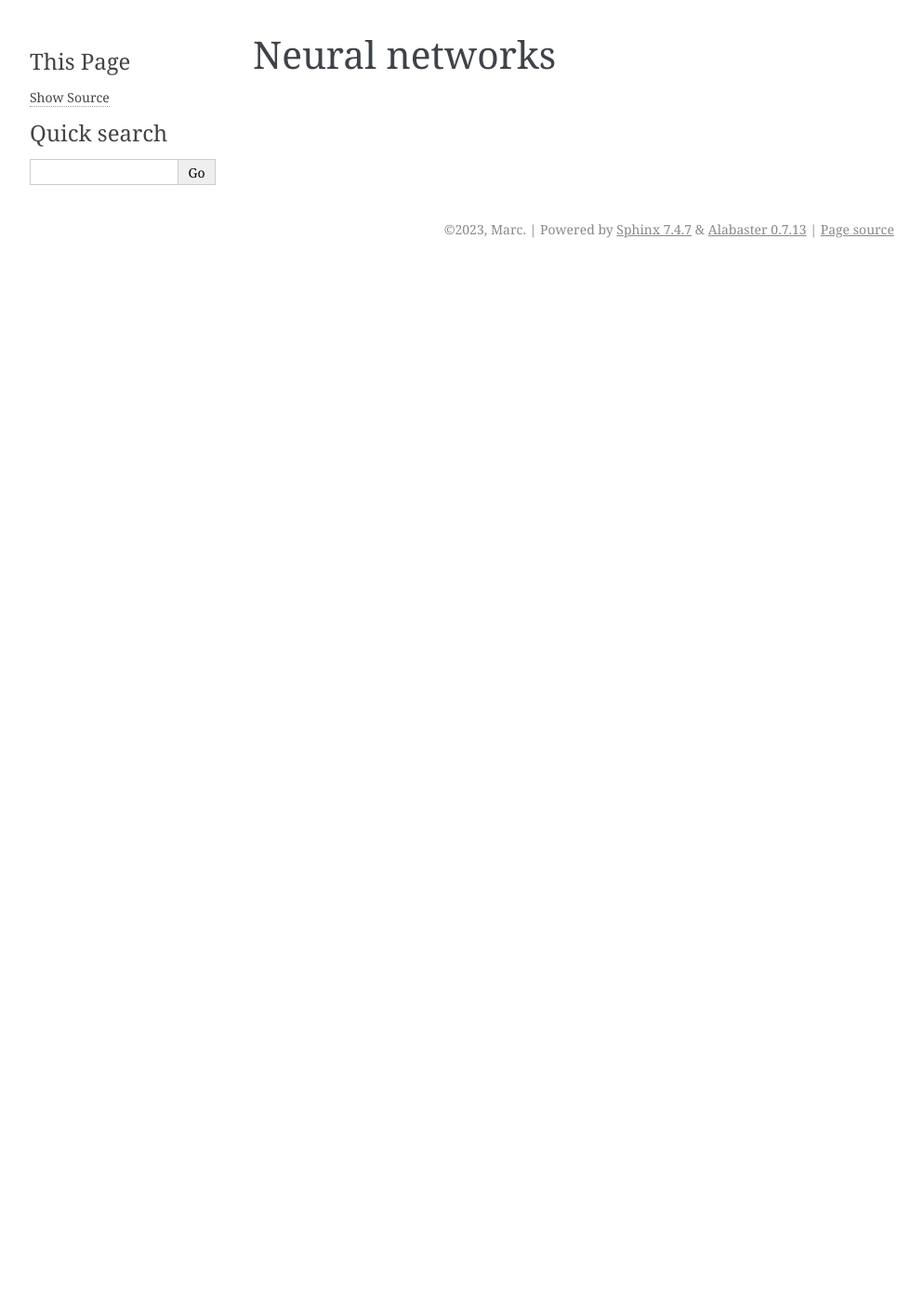
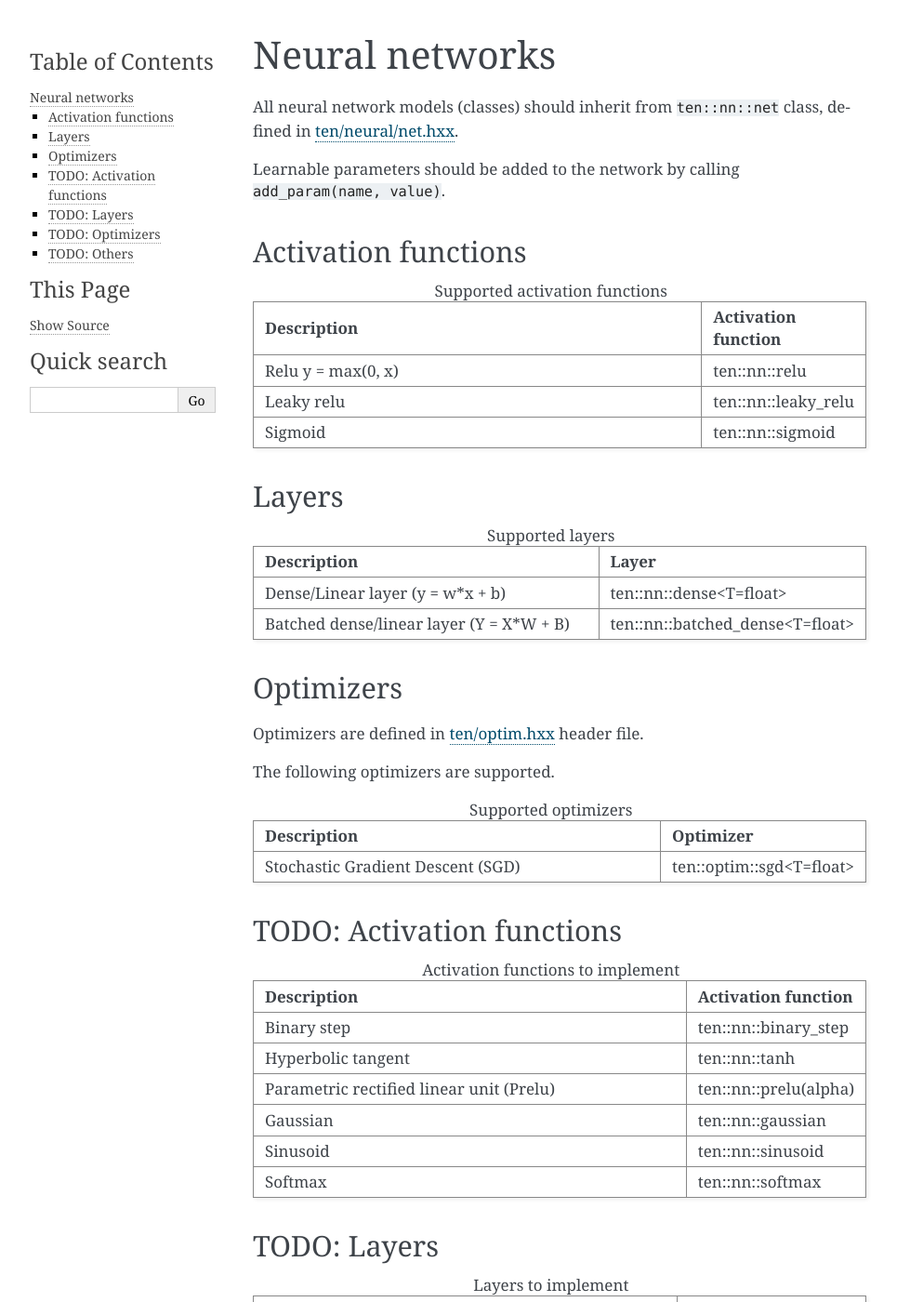
Before and after one commit to istmarc/tenseur, a Sphinx documentation site: the page built from docs/source/neural.rst, in a window 1280 px wide and 1400 px high. Shown: the whole window at 93% size, without its empty margins (148-1141 px from the left). Built offline with Sphinx 7.4.7, drawn with Linux system fonts in a browser that asks for light colours; some of the changed text lies outside the part shown.

Commit message:
[Docs] update neural networks documentation

```diff
--- a/docs/source/neural.rst
+++ b/docs/source/neural.rst
@@ -1,2 +1,116 @@
 Neural networks
 ===============
+
+All neural network models (classes) should inherit from ``ten::nn::net`` class, defined in `ten/neural/net.hxx <https://github.com/istmarc/tenseur/blob/main/ten/neural/net.hxx>`__.
+
+Learnable parameters should be added to the network by calling ``add_param(name, value)``.
+
+Activation functions
+--------------------
+
+.. list-table:: Supported activation functions
+   :widths: 75 25
+   :header-rows: 1
+
+   * - Description
+     - Activation function
+   * - Relu y = max(0, x)
+     - ten::nn::relu
+   * - Leaky relu
+     - ten::nn::leaky_relu
+   * - Sigmoid
+     - ten::nn::sigmoid
+
+Layers
+------
+
+.. list-table:: Supported layers
+   :widths: 75 25
+   :header-rows: 1
+
+   * - Description
+     - Layer
+   * - Dense/Linear layer (y = w*x + b)
+     - ten::nn::dense<T=float>
+   * - Batched dense/linear layer (Y = X*W + B)
+     - ten::nn::batched_dense<T=float>
+
+
+Optimizers
+----------
+
+Optimizers are defined in `ten/optim.hxx <https://github.com/istmarc/tenseur/blob/main/ten/optim.hxx>`__ header file.
+
+The following optimizers are supported.
+
+.. list-table:: Supported optimizers
+   :widths: 75 25
+   :header-rows: 1
+
+   * - Description
+     - Optimizer
+   * - Stochastic Gradient Descent (SGD)
+     - ten::optim::sgd<T=float>
+
+TODO: Activation functions
+--------------------------
+
+.. list-table:: Activation functions to implement
+   :widths: 75 25
+   :header-rows: 1
+
+   * - Description
+     - Activation function
+   * - Binary step
+     - ten::nn::binary_step
+   * - Hyperbolic tangent
+     - ten::nn::tanh
+   * - Parametric rectified linear unit (Prelu)
+     - ten::nn::prelu(alpha)
+   * - Gaussian
+     - ten::nn::gaussian
+   * - Sinusoid
+     - ten::nn::sinusoid
+   * - Softmax
+     - ten::nn::softmax
+
+
+
+TODO: Layers
+------------
+
+.. list-table:: Layers to implement
+   :widths: 75 25
+   :header-rows: 1
+
+   * - Description
+     - Layer
+   * - Convolution
+     - ten::nn::cnn<T=float>
+   * - Recurrent neural network
+     - ten::nn::rnn<T=float>
+   * - LSTM
+     - ten::nn::lstm<T=float>
+   * - GRU
+     - ten::nn::gru<T=float>
+
+TODO: Optimizers
+----------------
+
+- The Stochastic gradient descent implementation should be improved, by adding momentum, dampening, and nesterov.
+
+- Here's a list of optimizers to implement
+
+.. list-table:: Optimizers to implement
+   :widths: 75 25
+   :header-rows: 1
+
+   * - Description
+     - Optimizer
+   * - Adam
+     - ten::optim::adam<T=float>
+
+TODO: Others
+------------
+
+Current implementation doesn't support layers without bias, this should be solved.
```
